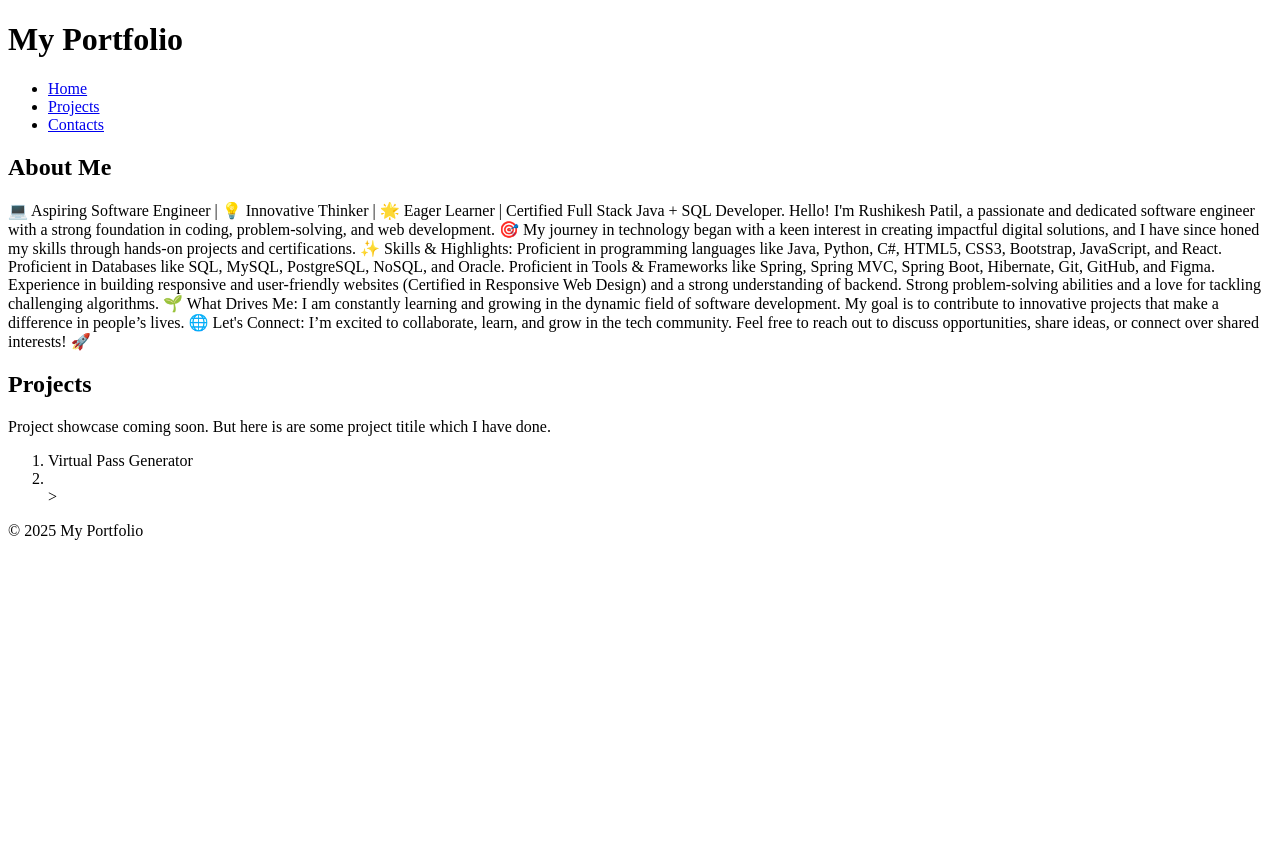
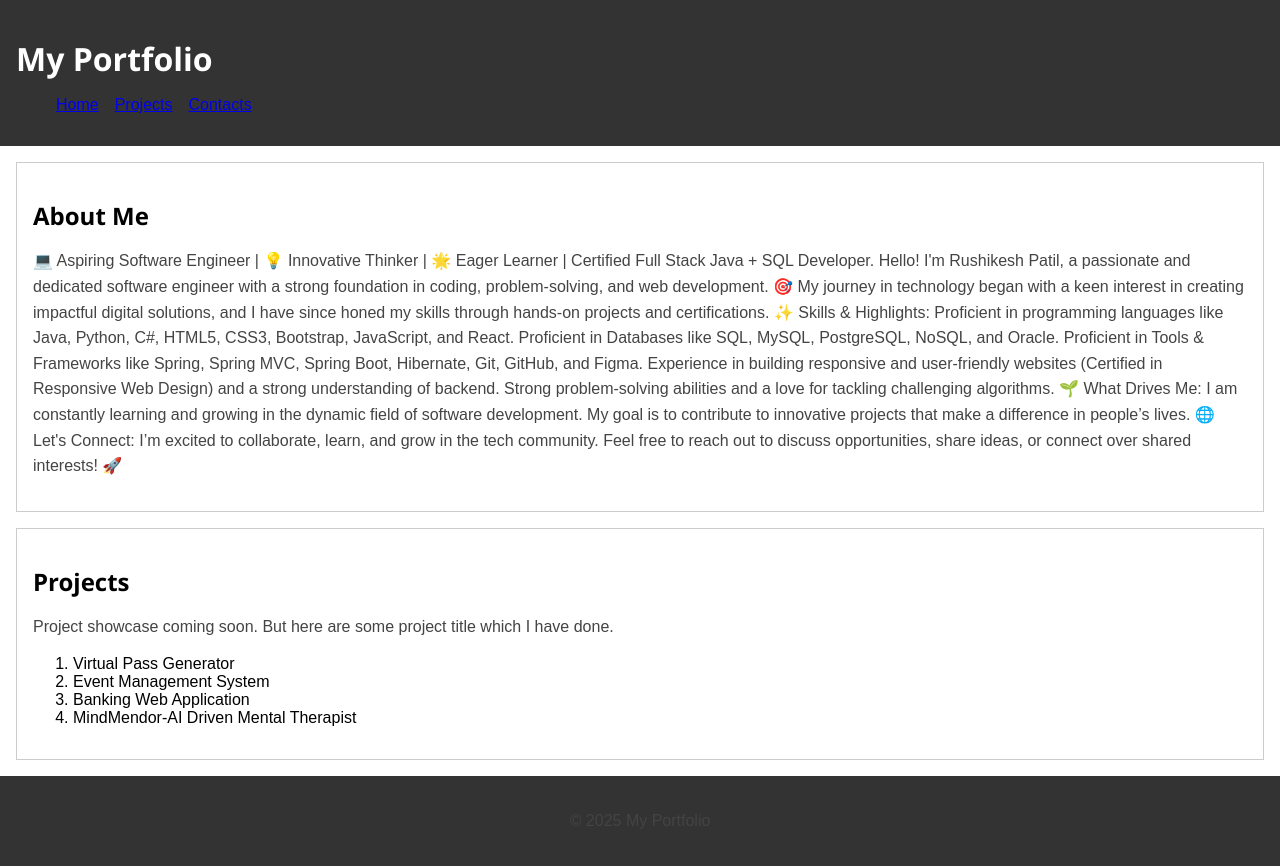
Before and after one commit to rkPatil286/portfolio-site, a plain HTML site: page index.html in a window 1280 px wide. Before the commit the page ends 800 px from the top, so only its background shows below. Drawn offline with Linux system fonts and the light colour scheme.

Commit message:
Add basic css styling: laout, typography, box-model

```diff
--- a/index.html
+++ b/index.html
@@ -3,13 +3,14 @@
     <head>
         <meta charset="utf-8">
         <meta name="viewport" content="width=device-width, initial-scale=1.0">
+        <link rel="stylesheet" href="styles.css">
         <title>Portfolio Site</title>
     </head>
     <body>
-        <header>
+        <header id="main-header">
         <h1>My Portfolio</h1>
         <nav>
-            <ul>
+            <ul class="nav-links">
                 <li><a href="#">Home</a></li>
                 <li><a href="#">Projects</a></li>
                 <li><a href="#">Contacts</a></li>
@@ -42,10 +43,12 @@ I’m excited to collaborate, learn, and grow in the tech community. Feel free t
                 <section>
                     <h2>Projects</h2>
                     <p>Project showcase coming soon.
-                        But here is are some project titile which I have done.
+                        But here are some project title which I have done.
                         <ol>
                             <li>Virtual Pass Generator</li>
-                            <li></li>>
+                            <li>Event Management System</li>
+                            <li>Banking Web Application</li>
+                            <li>MindMendor-AI Driven Mental Therapist</li>
                         </ol>
                     </p>
                 </section>
--- /dev/null
+++ b/styles.css
@@ -0,0 +1,45 @@
+body {
+    font-family: Arial, sans-sserif;
+    margin: 0;
+    padding: 0;
+}
+
+#main-header {
+    background-color: #333;
+    color: white;
+    padding: 1rem;
+}
+
+.nav-links {
+    list-style: none;
+    display: flex;
+    gap: 1rem;
+}
+
+.nav-links {
+    text-decoration: none;
+    color: white;
+}
+
+section {
+    padding: 1rem;
+    margin: 1rem;
+    border: 1px solid #ccc;
+}
+
+h1, h2 {
+    font-family: 'Segoe UI', Tahoma, Geneva, Verdana, sans-serif;
+    margin-bottom: 0.5rem;
+}
+
+p {
+    line-height: 1.6;
+    color: #444;
+}
+
+footer {
+    text-align: center;
+    padding: 1rem;
+    color: white;
+    background-color: #333;
+}
```
